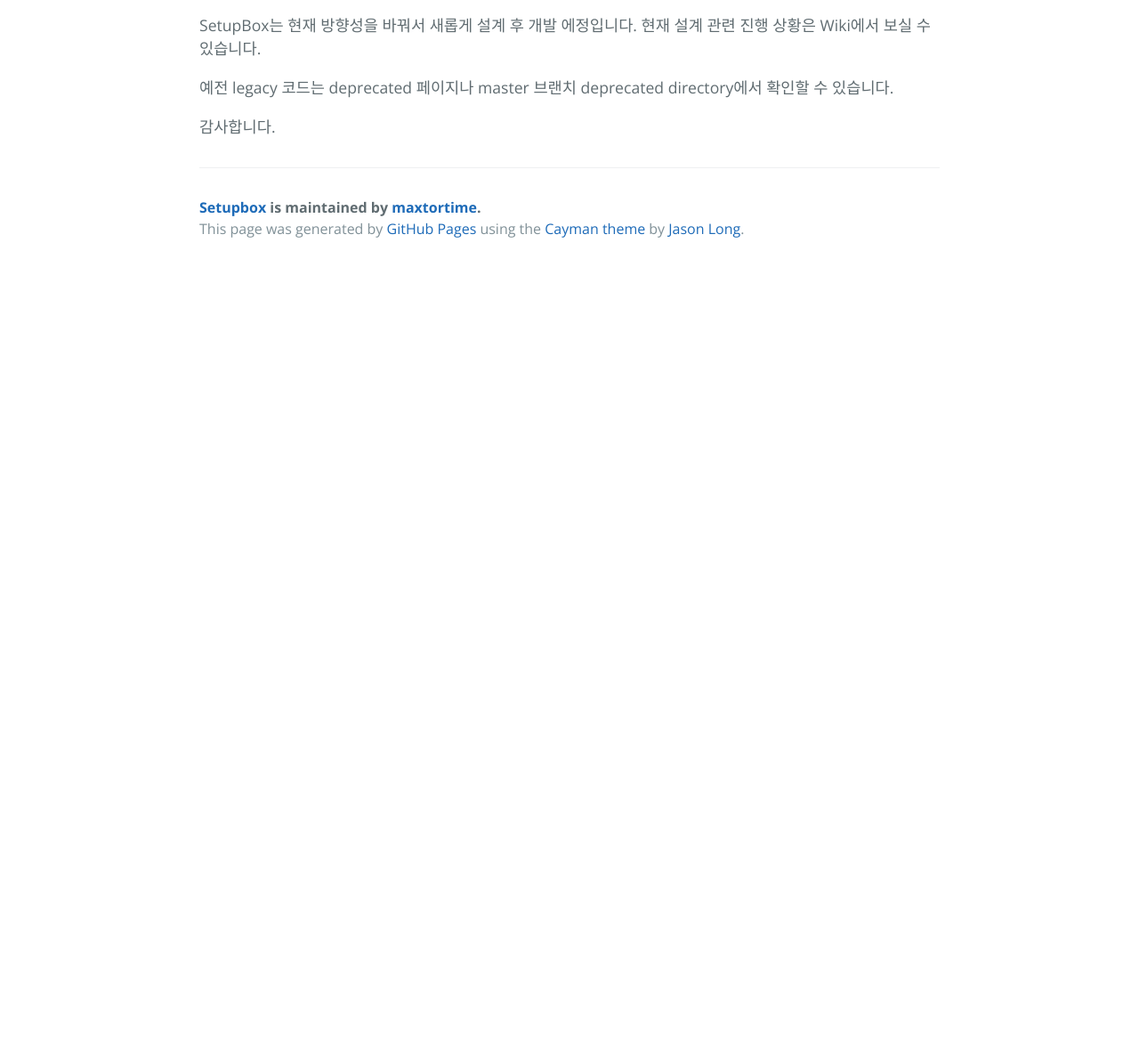
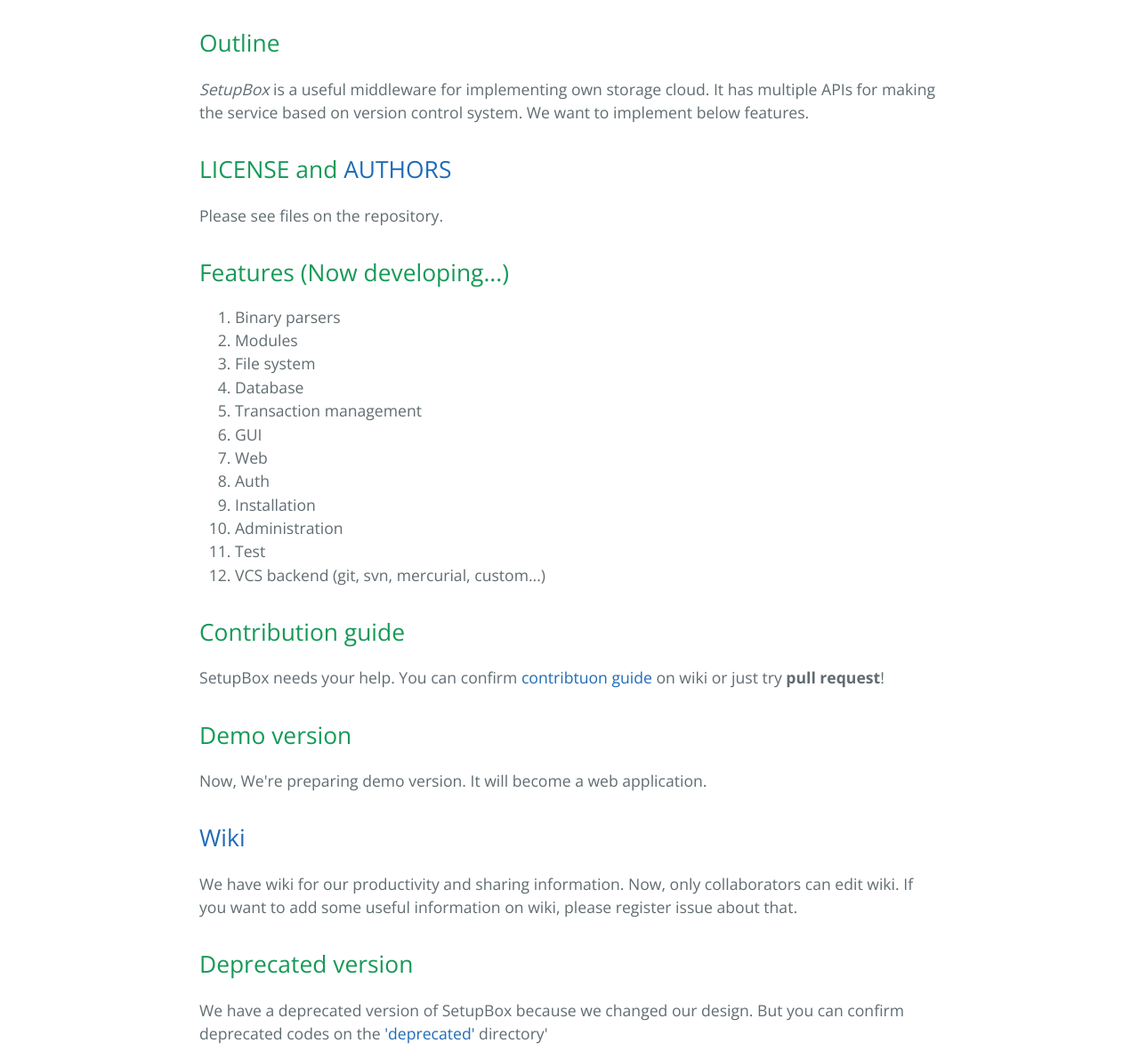
Before and after one commit to maxtortime/SetupBox, a plain HTML site: page index.html in a window 1280 px wide. Shown: the part 470-1660 px from the top of the page at 89% size. Before the commit the page ends 800 px from the top, so only its background shows below. Drawn offline with nearby package versions, Linux system fonts and the light colour scheme.

Commit message:
Create gh-pages branch via GitHub

```diff
--- a/index.html
+++ b/index.html
@@ -22,12 +22,55 @@
       <h1>
 <a id="setupbox" class="anchor" href="#setupbox" aria-hidden="true"><span aria-hidden="true" class="octicon octicon-link"></span></a>SetupBox</h1>
 
-<p>SetupBox는 현재 방향성을 바꿔서 새롭게 설계 후 개발 에정입니다.
-현재 설계 관련 진행 상황은 Wiki에서 보실 수 있습니다.</p>
+<h2>
+<a id="outline" class="anchor" href="#outline" aria-hidden="true"><span aria-hidden="true" class="octicon octicon-link"></span></a>Outline</h2>
 
-<p>예전 legacy 코드는 deprecated 페이지나 master 브랜치 deprecated directory에서 확인할 수 있습니다.</p>
+<p><em>SetupBox</em> is a useful middleware for implementing own storage cloud. It has multiple APIs for making the service based on version control system. We want to implement below features.</p>
 
-<p>감사합니다.</p>
+<h2>
+<a id="license-and-authors" class="anchor" href="#license-and-authors" aria-hidden="true"><span aria-hidden="true" class="octicon octicon-link"></span></a>LICENSE and <a href="https://github.com/maxtortime/SetupBox/blob/master/AUTHORS">AUTHORS</a>
+</h2>
+
+<p>Please see files on the repository.</p>
+
+<h2>
+<a id="features-now-developing" class="anchor" href="#features-now-developing" aria-hidden="true"><span aria-hidden="true" class="octicon octicon-link"></span></a>Features (Now developing...)</h2>
+
+<ol>
+<li>Binary parsers</li>
+<li>Modules</li>
+<li>File system</li>
+<li>Database</li>
+<li>Transaction management</li>
+<li>GUI</li>
+<li>Web</li>
+<li>Auth</li>
+<li>Installation</li>
+<li>Administration</li>
+<li>Test</li>
+<li>VCS backend (git, svn, mercurial, custom...)</li>
+</ol>
+
+<h2>
+<a id="contribution-guide" class="anchor" href="#contribution-guide" aria-hidden="true"><span aria-hidden="true" class="octicon octicon-link"></span></a>Contribution guide</h2>
+
+<p>SetupBox needs your help. You can confirm <a href="https://github.com/maxtortime/SetupBox/wiki/Contribution-guide">contribtuon guide</a> on wiki or just try <strong>pull request</strong>!</p>
+
+<h2>
+<a id="demo-version" class="anchor" href="#demo-version" aria-hidden="true"><span aria-hidden="true" class="octicon octicon-link"></span></a>Demo version</h2>
+
+<p>Now, We're preparing demo version. It will become a web application.</p>
+
+<h2>
+<a id="wiki" class="anchor" href="#wiki" aria-hidden="true"><span aria-hidden="true" class="octicon octicon-link"></span></a><a href="https://github.com/maxtortime/SetupBox/wiki">Wiki</a>
+</h2>
+
+<p>We have wiki for our productivity and sharing information. Now, only collaborators can edit wiki. If you want to add some useful information on wiki, please register issue about that.</p>
+
+<h2>
+<a id="deprecated-version" class="anchor" href="#deprecated-version" aria-hidden="true"><span aria-hidden="true" class="octicon octicon-link"></span></a>Deprecated version</h2>
+
+<p>We have a deprecated version of SetupBox because we changed our design. But you can confirm deprecated codes on the <a href="https://github.com/maxtortime/SetupBox/tree/master/deprecated">'deprecated'</a> directory'</p>
 
       <footer class="site-footer">
         <span class="site-footer-owner"><a href="https://github.com/maxtortime/SetupBox">Setupbox</a> is maintained by <a href="https://github.com/maxtortime">maxtortime</a>.</span>
```
Also changed, not shown: params.json (+1 -1 lines).
